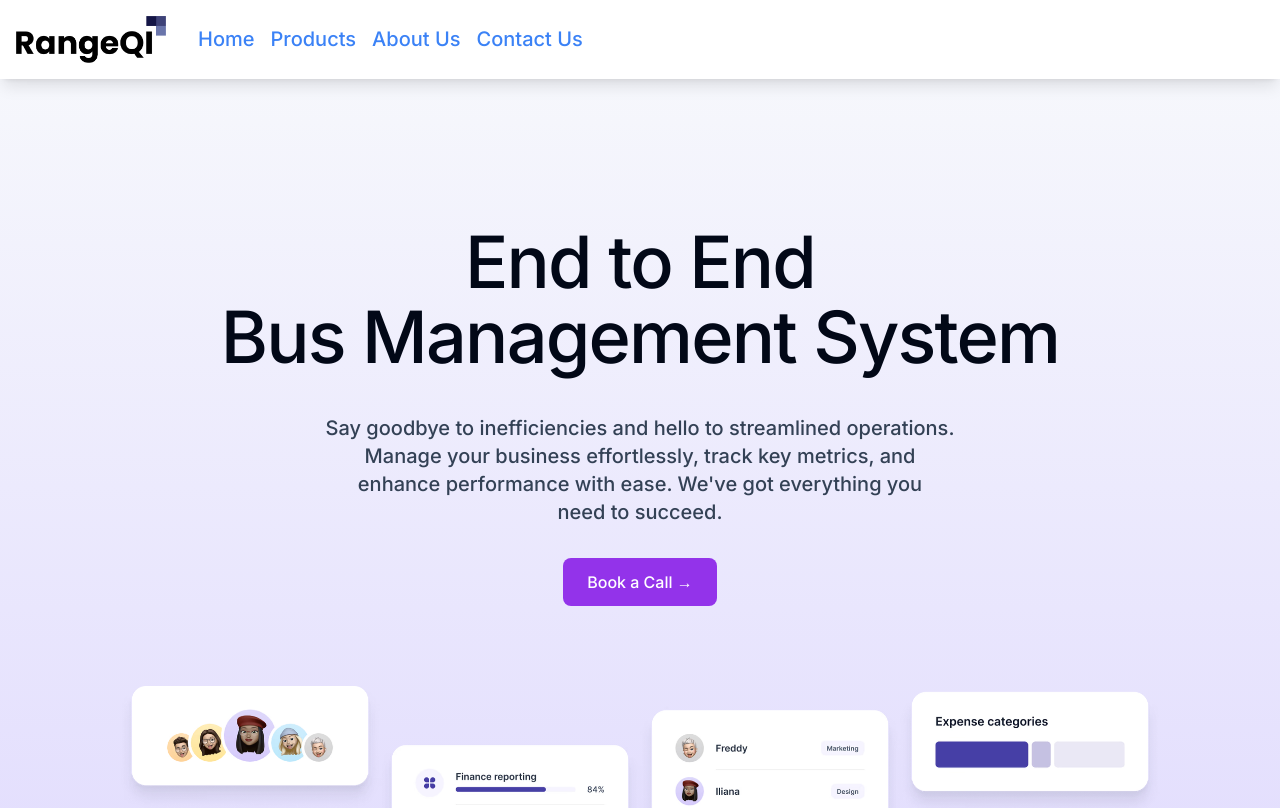
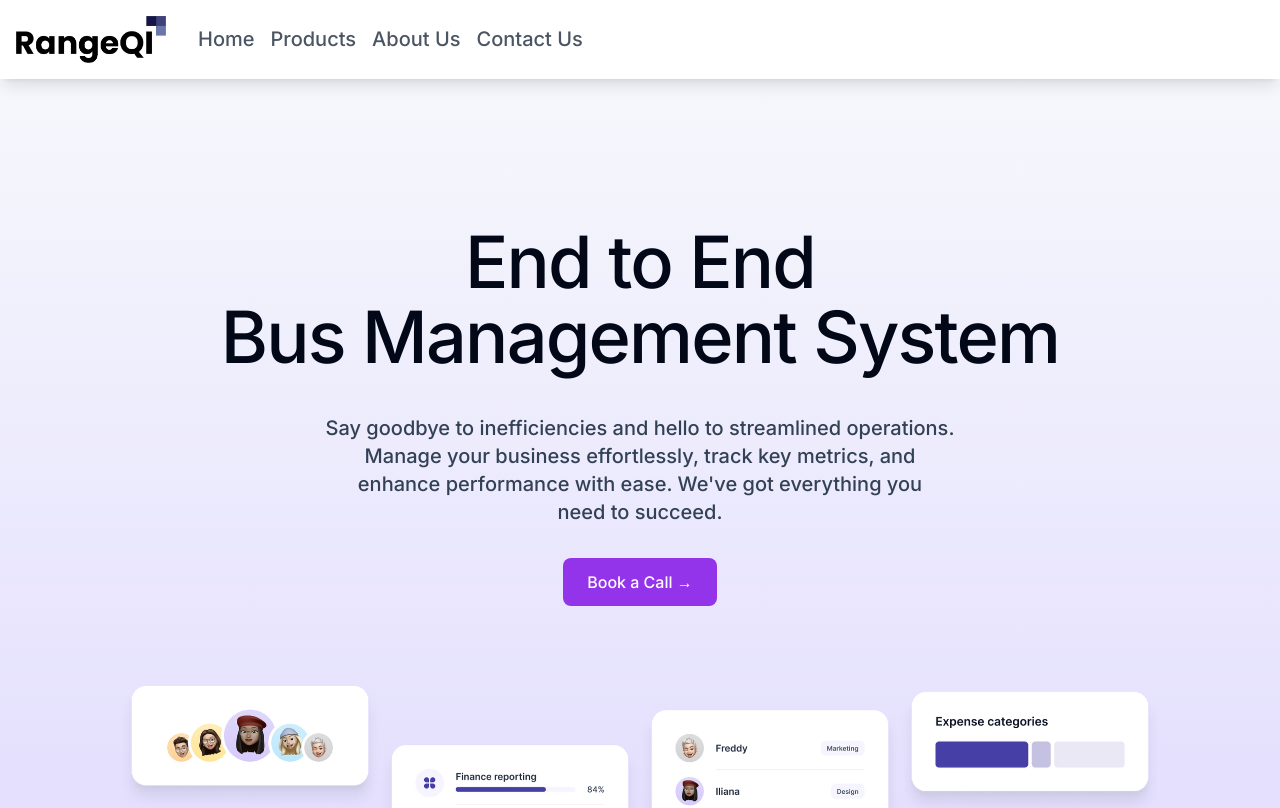
Before and after one commit to pratik123-coder/sayed-project, a Next.js app: page / in a window 1280 px wide. Shown: the top 808 px of the page. Built offline with nearby package versions, Linux system fonts and the light colour scheme.

Commit message:
fix: Navbar

```diff
--- a/components/Navbar.tsx
+++ b/components/Navbar.tsx
@@ -13,7 +13,7 @@ const Navbar = () => {
     setIsOpen(!isOpen);
   };
   const isActive = (href: string) => {
-    return 1;
+    return 0;
   }
 
 
```
